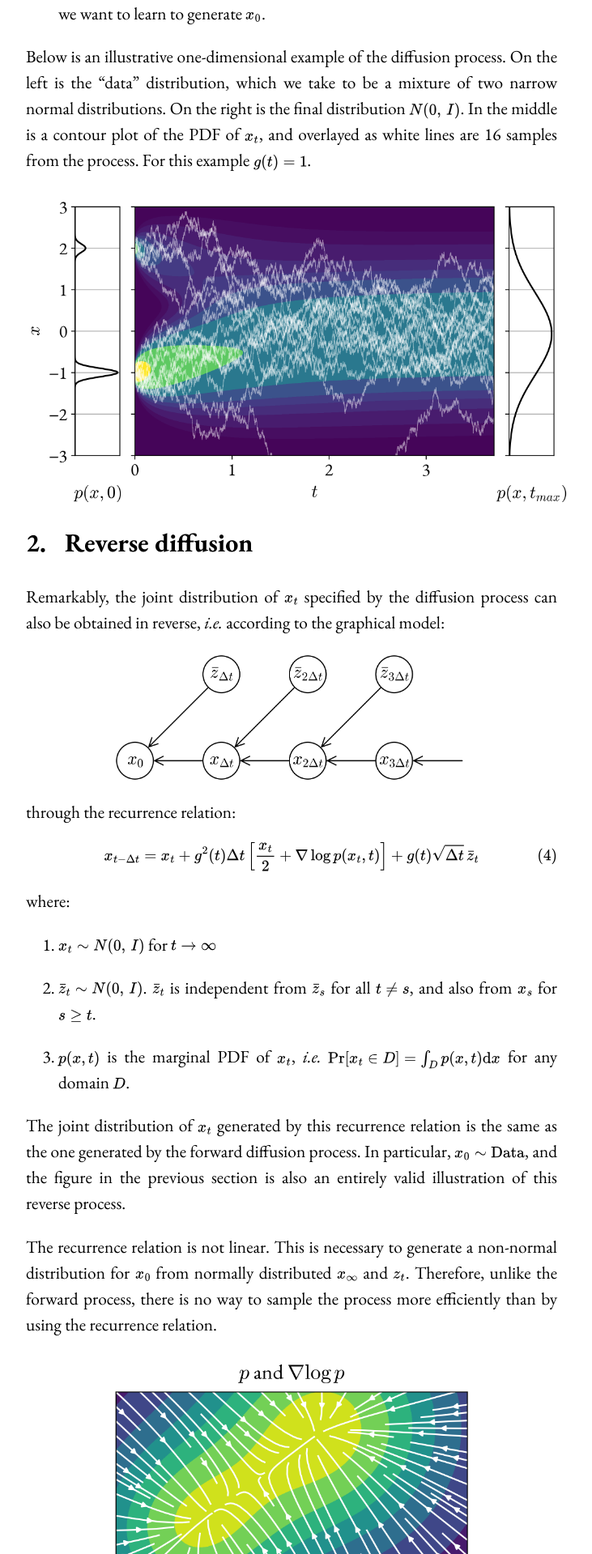
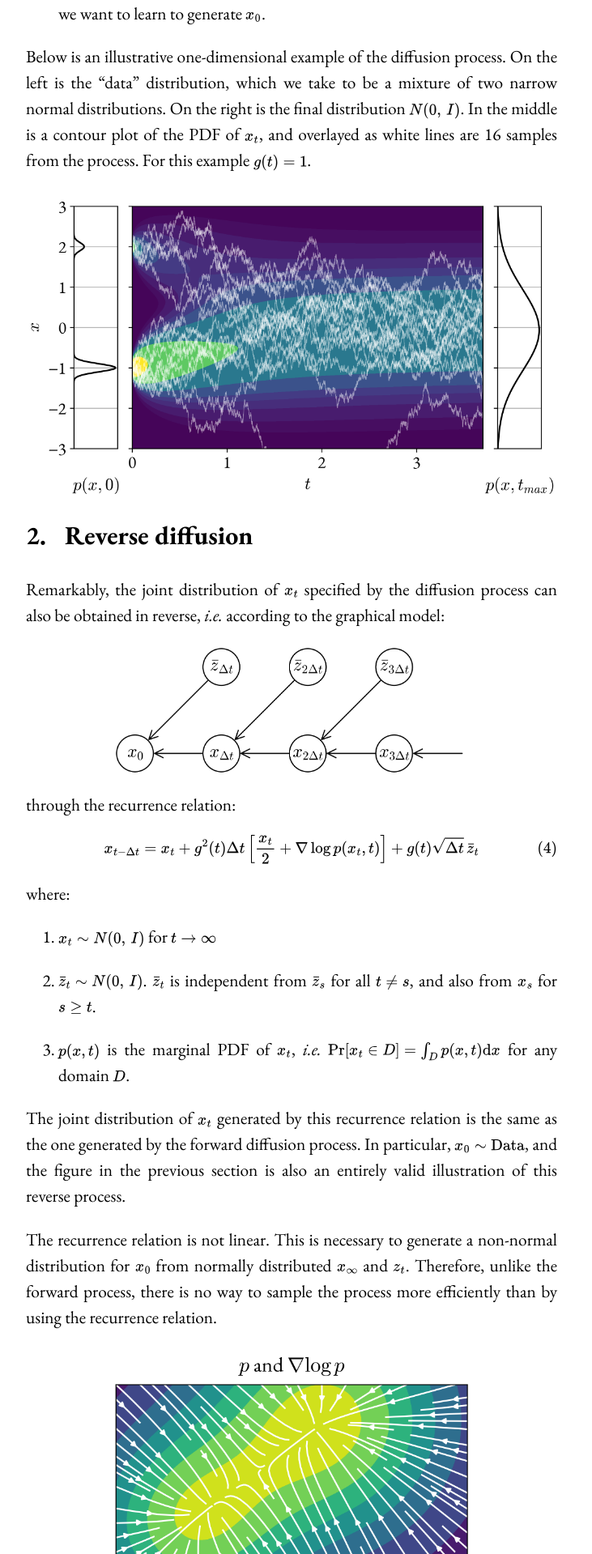
Before and after one commit to allaisandrea/allaisandrea.github.io, a Jekyll site: the page built from pages/data_from_noise/index.md, in a window 1280 px wide. Shown: the part 1991-3910 px from the top of the page at 81% size, without its empty margins (280-1011 px from the left). Built offline with Jekyll 4.4.1, drawn with Linux system fonts in a browser that asks for light colours.

Commit message:
Shrink image on mobile

```diff
--- a/assets/css/style.css
+++ b/assets/css/style.css
@@ -32,13 +32,11 @@
 }
 
 figure {
-    margin-left:0;
-    margin-right:0;
+    margin: 0;
 }
 
 figure img {
-   max-width: 100%;
-   display: block;
-   margin-left: auto;
-   margin-right: auto;
+    display: block;
+    margin: 0 auto;
+    width: 100%;
 }
```
